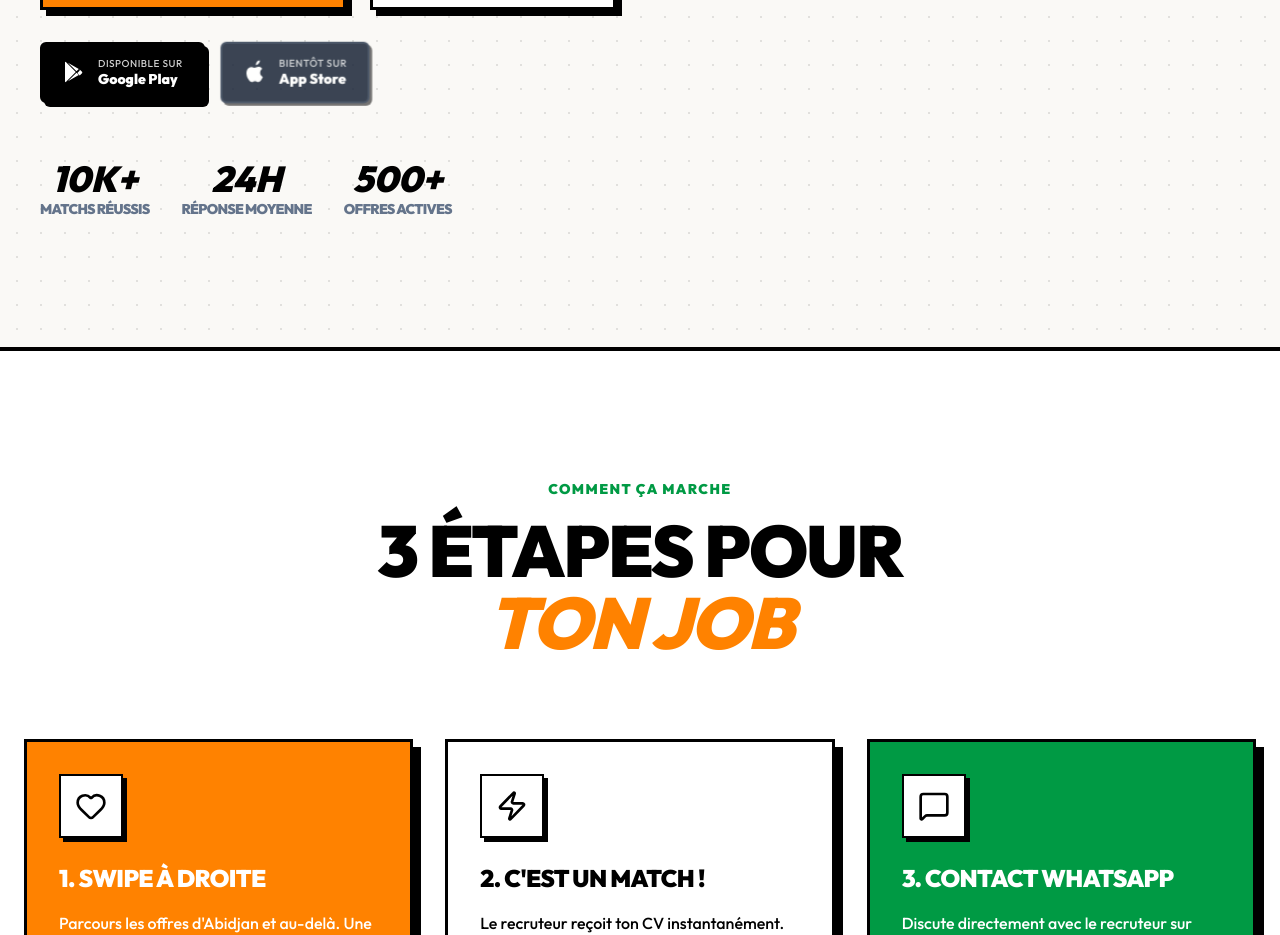
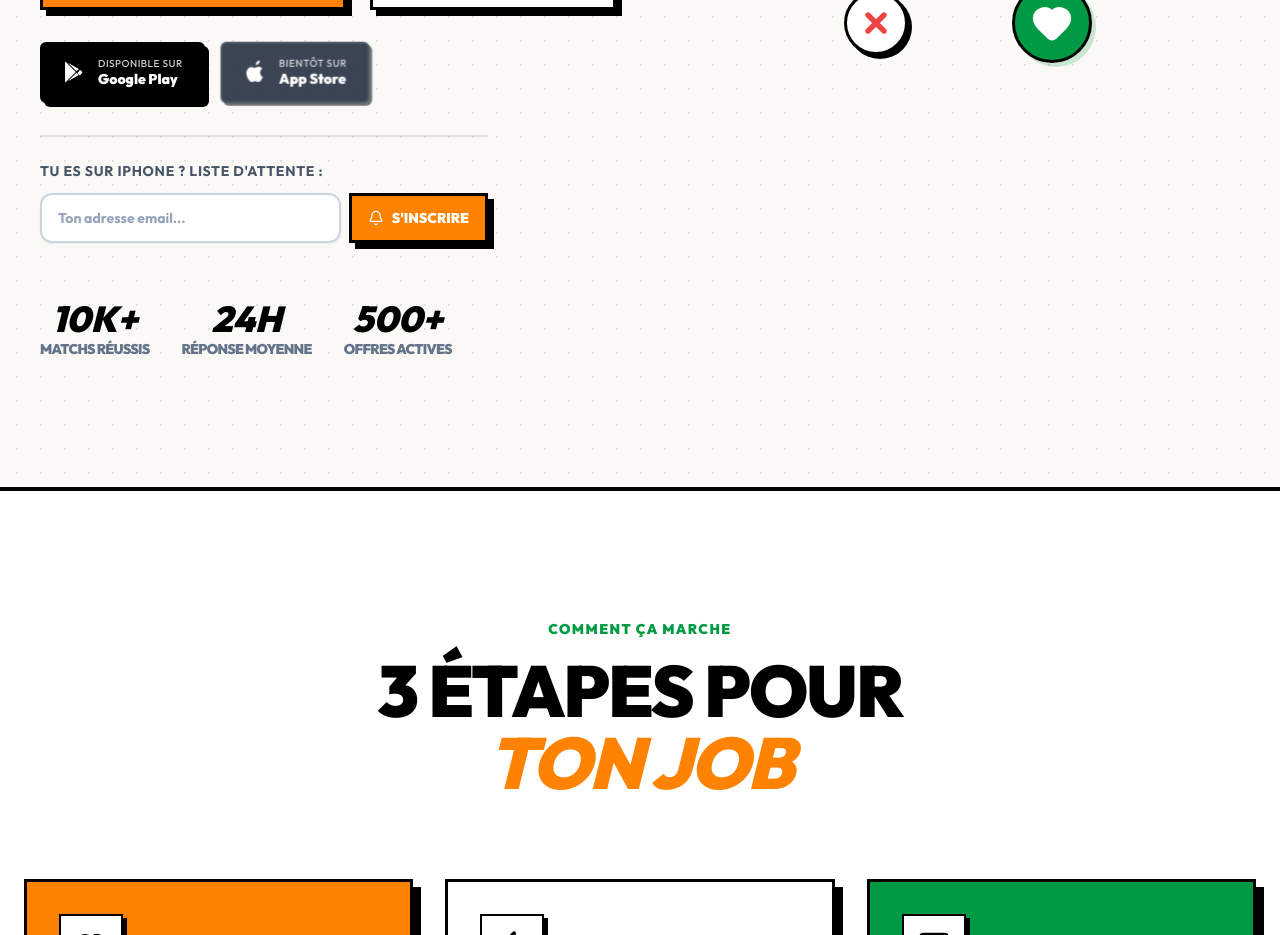
Before and after one commit to danklougod5/DJORSSI-MATCH, a React (Vite) app in the folder web-app/: page / in a window 1280 px wide. Shown: the part 960-1895 px from the top of the page. Built offline with nearby package versions, Linux system fonts and the light colour scheme; no server answers.

Commit message:
feat: add gender metrics to admin dashboard and implement hype iOS waitlist connected to supabase

```diff
--- a/web-app/package.json
+++ b/web-app/package.json
@@ -12,6 +12,7 @@
   "dependencies": {
     "@supabase/supabase-js": "^2.99.2",
     "clsx": "^2.1.1",
+    "dotenv": "^17.4.2",
     "framer-motion": "^12.38.0",
     "lucide-react": "^0.577.0",
     "react": "^19.2.4",
--- a/web-app/src/components/AdminDashboard.tsx
+++ b/web-app/src/components/AdminDashboard.tsx
@@ -39,7 +39,10 @@ const AdminDashboard: React.FC<{ onLogout: () => void }> = ({ onLogout }) => {
     totalUsers: 0,
     premiumUsers: 0,
     activeJobs: 0,
-    pendingFeedback: 0
+    pendingFeedback: 0,
+    maleUsers: 0,
+    femaleUsers: 0,
+    iosWaitlist: 0
   });
 
   const [recentUsersList, setRecentUsersList] = useState<any[]>([]);
@@ -88,11 +91,19 @@ const AdminDashboard: React.FC<{ onLogout: () => void }> = ({ onLogout }) => {
       const { count: premiumCount } = await supabase.from('profiles').select('id', { count: 'exact', head: true }).eq('is_premium', true);
       const { count: jobsCount } = await supabase.from('jobs').select('id', { count: 'exact', head: true });
 
+      const { count: maleCount } = await supabase.from('profiles').select('id', { count: 'exact', head: true }).ilike('sexe', 'Homme');
+      const { count: femaleCount } = await supabase.from('profiles').select('id', { count: 'exact', head: true }).ilike('sexe', 'Femme');
+
+      const { count: iosWaitlistCount } = await supabase.from('ios_waitlist').select('id', { count: 'exact', head: true });
+
       setStats({
         totalUsers: usersCount || 0,
         premiumUsers: premiumCount || 0,
         activeJobs: jobsCount || 0,
-        pendingFeedback: 0
+        pendingFeedback: 0,
+        maleUsers: maleCount || 0,
+        femaleUsers: femaleCount || 0,
+        iosWaitlist: iosWaitlistCount || 0
       });
 
       const { data: userData } = await supabase
--- a/web-app/src/components/LandingPage.tsx
+++ b/web-app/src/components/LandingPage.tsx
@@ -3,6 +3,7 @@ import { Link } from 'react-router-dom';
 import { motion, AnimatePresence } from 'framer-motion';
 import { Download, MessageSquare, PlayCircle, X, Menu, Heart, Zap, Quote, Bell } from 'lucide-react';
 import AppSimulator from './AppSimulator';
+import { supabase } from '../lib/supabase';
 
 const PLAY_STORE_URL = 'https://play.google.com/store/apps/details?id=com.djossimatch.djossimatch';
 
@@ -47,13 +48,31 @@ const LandingPage: React.FC = () => {
   const [isMobileMenuOpen, setIsMobileMenuOpen] = useState(false);
   const [isVideoModalOpen, setIsVideoModalOpen] = useState(false);
   const [iosEmail, setIosEmail] = useState('');
-  const [iosSubmitted, setIosSubmitted] = useState(false);
+  const [iosSubmitted, setIosSubmitted] = useState<string | null>(null);
+  const [iosLoading, setIosLoading] = useState(false);
 
-  const handleIosNotify = (e: React.FormEvent) => {
+  const handleIosNotify = async (e: React.FormEvent) => {
     e.preventDefault();
-    if (iosEmail.trim()) {
-      setIosSubmitted(true);
-      setIosEmail('');
+    if (iosEmail.trim() && !iosLoading) {
+      setIosLoading(true);
+      try {
+        const { error } = await supabase.from('ios_waitlist').insert([{ email: iosEmail.trim() }]);
+        if (error) {
+          if (error.code === '23505' || error.message?.toLowerCase().includes('unique')) {
+            setIosSubmitted("Tu es déjà dans la course ! 🏁\nL'app iOS est prête et en cours de validation finale chez Apple. Encore un tout petit peu de patience, le Djorssi sur iPhone arrive très fort ! 🔥");
+          } else {
+            throw error;
+          }
+        } else {
+          setIosSubmitted("L'app iOS est PRÊTE ! 🔥\nElle est actuellement en cours de validation par Apple. Tu seras le TOUT PREMIER averti dès qu'elle est dispo. Ton futur job n'attend pas ! 🚀");
+        }
+        setIosEmail('');
+      } catch (error: any) {
+        console.error('Error adding to waitlist', error);
+        alert("Oups ! Une erreur s'est produite. Assure-toi d'être bien connecté(e) à internet.");
+      } finally {
+        setIosLoading(false);
+      }
     }
   };
 
@@ -168,6 +187,35 @@ const LandingPage: React.FC = () => {
                    En cours de validation
                 </div>
               </div>
+            </div>
+
+            {/* iOS Waitlist (Hero Section) */}
+            <div className="mt-8 max-w-md w-full border-t-2 border-black/10 pt-6">
+              <p className="text-slate-600 font-bold text-sm mb-3 uppercase tracking-wider">Tu es sur iPhone ? Liste d'attente :</p>
+              {iosSubmitted ? (
+                <motion.div
+                  initial={{ scale: 0.9, opacity: 0 }}
+                  animate={{ scale: 1, opacity: 1 }}
+                  className="bg-green-100 border-2 border-green-500 rounded-xl px-4 py-3 shadow-[4px_4px_0px_0px_rgba(34,197,94,1)]"
+                >
+                  <p className="font-black text-green-700 text-sm leading-relaxed whitespace-pre-line">{iosSubmitted}</p>
+                </motion.div>
+              ) : (
+                <form onSubmit={handleIosNotify} className="flex gap-2">
+                  <input
+                    type="email"
+                    placeholder="Ton adresse email..."
+                    value={iosEmail}
+                    onChange={(e) => setIosEmail(e.target.value)}
+                    className="flex-1 px-4 py-3 rounded-xl border-2 border-slate-300 bg-white text-black placeholder-slate-400 font-bold text-sm focus:outline-none focus:border-black focus:ring-2 focus:ring-black/20 transition-all shadow-sm"
+                    required
+                  />
+                  <button type="submit" disabled={iosLoading} className="neo-brutal-btn !py-3 !px-4 !text-sm flex items-center justify-center gap-2 shrink-0 disabled:opacity-50">
+                    <Bell size={16} />
+                    {iosLoading ? '...' : 'S\'INSCRIRE'}
+                  </button>
+                </form>
+              )}
             </div>
 
             <div className="mt-10 md:mt-14 grid grid-cols-3 min-[450px]:flex min-[450px]:flex-wrap items-center gap-y-8 gap-x-4 sm:gap-6 md:gap-8 justify-center lg:justify-start">
@@ -320,9 +368,13 @@ const LandingPage: React.FC = () => {
           <div className="mt-10 max-w-md mx-auto">
             <p className="text-slate-400 font-bold text-sm mb-3">Tu es sur iPhone ? Sois le premier averti :</p>
             {iosSubmitted ? (
-              <div className="bg-secondary/20 border-2 border-secondary rounded-xl px-6 py-4">
-                <p className="font-black text-secondary text-sm">C'est noté ! On te prévient dès que c'est dispo sur iOS.</p>
-              </div>
+              <motion.div
+                initial={{ y: 20, opacity: 0 }}
+                animate={{ y: 0, opacity: 1 }}
+                className="bg-secondary/20 border-2 border-secondary rounded-xl px-6 py-4 shadow-[4px_4px_0px_0px_rgba(var(--secondary-rgb),0.5)]"
+              >
+                <p className="font-black text-secondary text-sm leading-relaxed whitespace-pre-line">{iosSubmitted}</p>
+              </motion.div>
             ) : (
               <form onSubmit={handleIosNotify} className="flex gap-2">
                 <input
@@ -333,9 +385,9 @@ const LandingPage: React.FC = () => {
                   className="flex-1 px-4 py-3 rounded-xl border-2 border-white/20 bg-white/10 text-white placeholder-slate-500 font-bold text-sm focus:outline-none focus:border-primary"
                   required
                 />
-                <button type="submit" className="neo-brutal-btn !py-3 !px-6 !text-sm flex items-center gap-2 shrink-0">
+                <button type="submit" disabled={iosLoading} className="neo-brutal-btn !py-3 !px-6 !text-sm flex items-center gap-2 shrink-0 disabled:opacity-50">
                   <Bell size={16} />
-                  M'AVERTIR
+                  {iosLoading ? 'EN COURS...' : 'M\'AVERTIR'}
                 </button>
               </form>
             )}
--- a/web-app/src/components/admin/OverviewTab.tsx
+++ b/web-app/src/components/admin/OverviewTab.tsx
@@ -1,5 +1,5 @@
 import React from 'react';
-import { Users, CreditCard, Briefcase, MessageSquare, ChevronRight } from 'lucide-react';
+import { Users, CreditCard, Briefcase, MessageSquare, ChevronRight, Smartphone } from 'lucide-react';
 import { PieChart, Pie, Cell, ResponsiveContainer, BarChart, Bar, XAxis, YAxis, Tooltip } from 'recharts';
 import StatCard from './StatCard';
 
@@ -28,8 +28,11 @@ const OverviewTab: React.FC<OverviewTabProps> = ({
       <div className="grid grid-cols-1 md:grid-cols-2 lg:grid-cols-4 gap-6">
         <StatCard title="Utilisateurs" value={stats.totalUsers.toLocaleString()} icon={<Users />} color="bg-primary" trend="+12% cette semaine" />
         <StatCard title="Abonnés Premium" value={stats.premiumUsers.toLocaleString()} icon={<CreditCard />} color="bg-secondary" trend="+5% cette semaine" />
+        <StatCard title="Attente iOS" value={stats.iosWaitlist.toLocaleString()} icon={<Smartphone />} color="bg-black" trend="Demandes iPhone" />
+        <StatCard title="Messages" value={stats.pendingFeedback.toLocaleString()} icon={<MessageSquare />} color="bg-primary" trend="3 non lus" />
+        <StatCard title="Hommes" value={stats.maleUsers.toLocaleString()} icon={<Users />} color="bg-[#3B82F6]" trend="Sexe masculin" />
+        <StatCard title="Femmes" value={stats.femaleUsers.toLocaleString()} icon={<Users />} color="bg-[#EC4899]" trend="Sexe féminin" />
         <StatCard title="Offres Actives" value={stats.activeJobs.toLocaleString()} icon={<Briefcase />} color="bg-secondary" trend="+24 ajoutées" />
-        <StatCard title="Messages" value={stats.pendingFeedback.toLocaleString()} icon={<MessageSquare />} color="bg-primary" trend="3 non lus" />
       </div>
 
       <div className="grid lg:grid-cols-3 gap-8">
```
Also changed, not shown: 2 other files (tests, documents, lock files or other folders).
